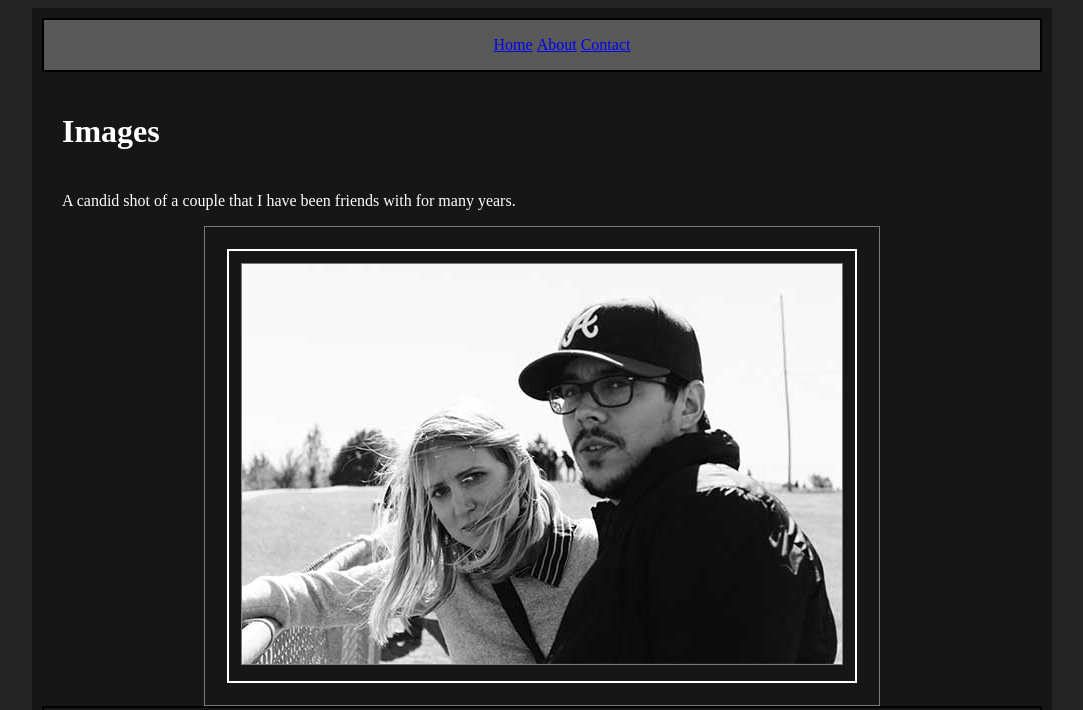
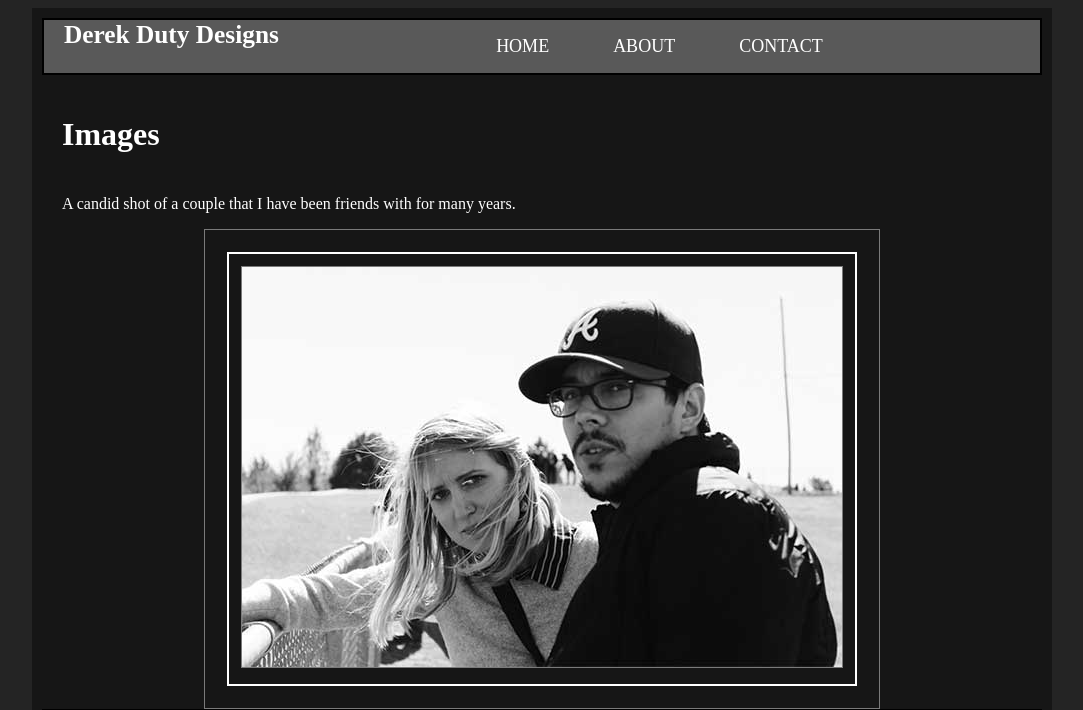
Before and after one commit to DerekDuty/Hope, a plain HTML site: page bigPicPage_15.html in a window 1280 px wide. Shown: the top 710 px of the page, without its empty margins (98-1181 px from the left). Drawn offline with Linux system fonts and the light colour scheme.

Commit message:
Update bigPicPage_15.html

```diff
--- a/bigPicPage_15.html
+++ b/bigPicPage_15.html
@@ -9,7 +9,14 @@
 <body>
  <div id="shell">
   <nav id="navbar">
-   <ul>
+	    <div class="logo">
+	   <p class="DDD">Derek Duty Designs</p>
+	   </div>
+   <ul class="nav">
+
+	<div class="logo">
+	</div>
+
 	<li><a href="index.html">Home</a></li>
 	<li><a href="about.html">About</a></li>
 	<li><a href="contact.html">Contact</a></li>
```
